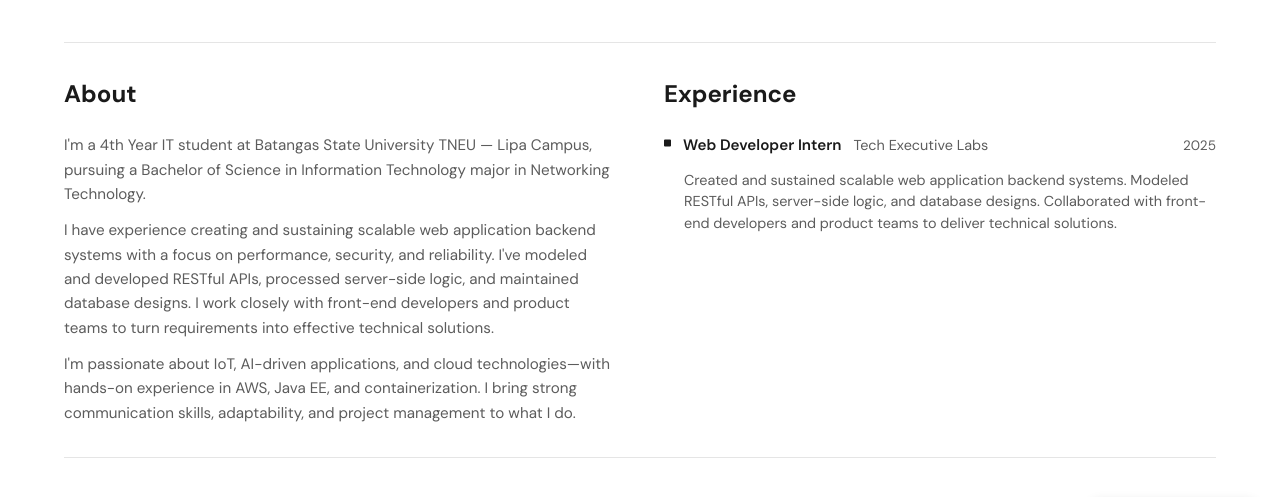
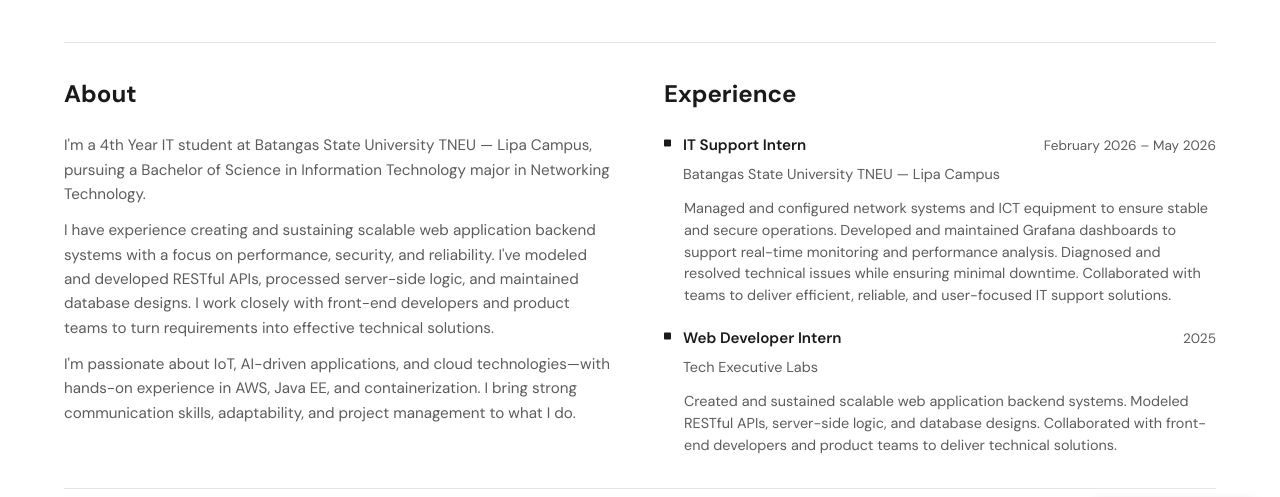
Before and after one commit to kayl10913/CODE-PORTFOLIO, a website: page index.html in a window 1280 px wide. Shown: the part 236-733 px from the top of the page. Drawn offline with Linux system fonts and the light colour scheme.

Commit message:
Add IT Support Intern experience to the portfolio and update CSS for improved layout of experience section.

```diff
--- a/index.html
+++ b/index.html
@@ -120,6 +120,15 @@
         <div id="experience" class="block experience-block">
           <h2 class="section-title">Experience</h2>
           <ul class="exp-list">
+            <li class="exp-item">
+              <span class="exp-icon" aria-hidden="true"><i class="fa-solid fa-square"></i></span>
+              <div class="exp-content">
+                <span class="exp-role">IT Support Intern</span>
+                <span class="exp-company">Batangas State University TNEU — Lipa Campus</span>
+                <span class="exp-year">February 2026 – May 2026</span>
+              </div>
+              <p class="exp-desc">Managed and configured network systems and ICT equipment to ensure stable and secure operations. Developed and maintained Grafana dashboards to support real-time monitoring and performance analysis. Diagnosed and resolved technical issues while ensuring minimal downtime. Collaborated with teams to deliver efficient, reliable, and user-focused IT support solutions.</p>
+            </li>
             <li class="exp-item">
               <span class="exp-icon" aria-hidden="true"><i class="fa-solid fa-square"></i></span>
               <div class="exp-content">
--- a/public/css/styles.css
+++ b/public/css/styles.css
@@ -469,6 +469,19 @@ main {
   margin-left: auto;
   font-size: 0.85rem;
   color: var(--text-muted);
+}
+
+.experience-block .exp-content .exp-role {
+  order: 1;
+}
+
+.experience-block .exp-content .exp-year {
+  order: 2;
+}
+
+.experience-block .exp-content .exp-company {
+  order: 3;
+  flex-basis: 100%;
 }
 
 .exp-desc {
```
Also changed, not shown: public/index.html (+9 -0 lines).
